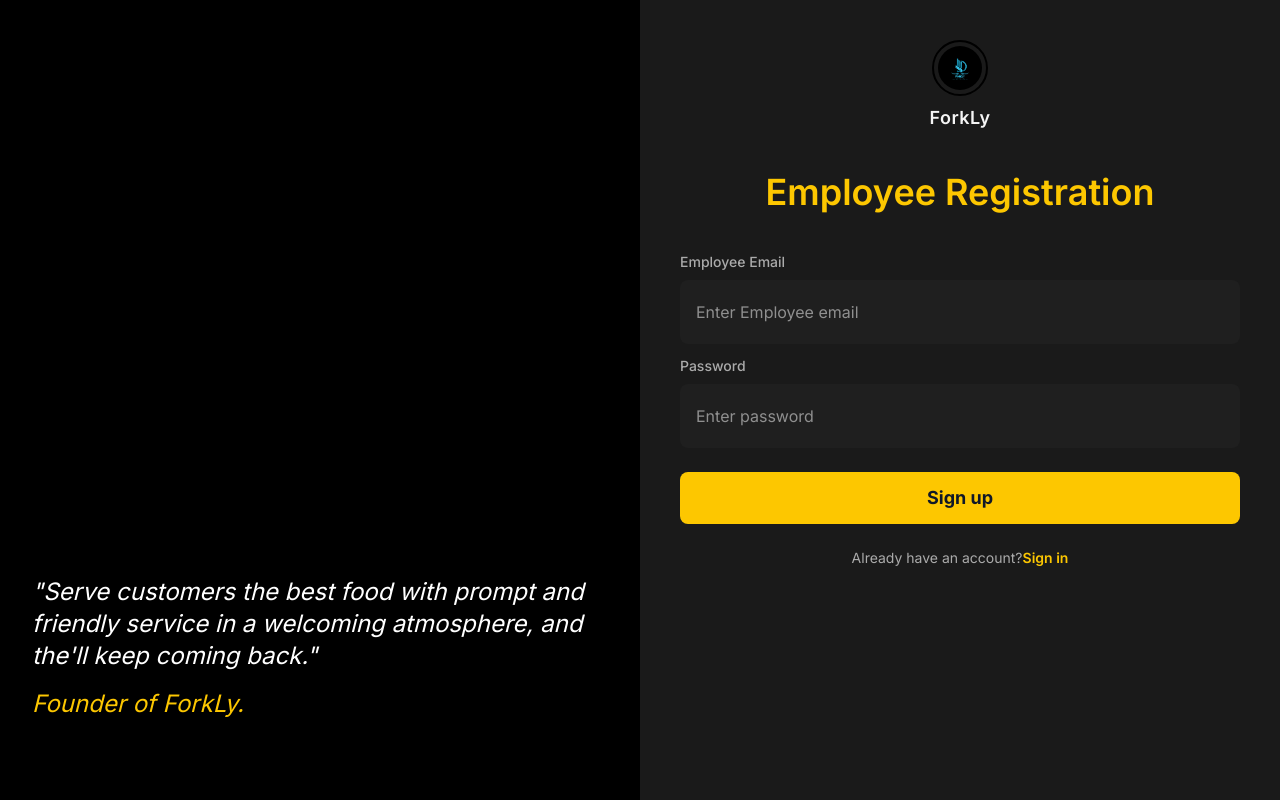
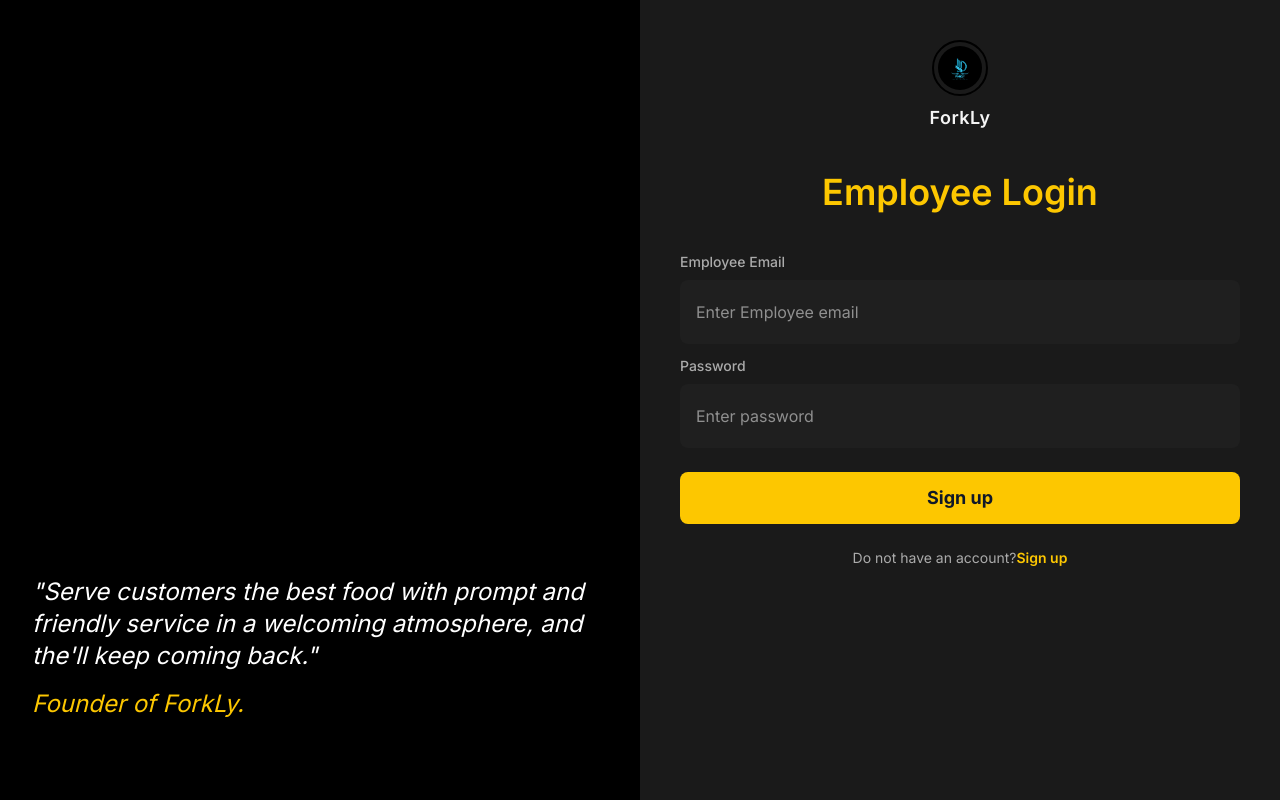
Before and after one commit to FlxBot001/pos_system, a React (Vite) app: page /auth in a window 1280 px wide. Built offline with nearby package versions, Linux system fonts and the light colour scheme.

Commit message:
Updated login page

```diff
--- a/src/pages/Auth.jsx
+++ b/src/pages/Auth.jsx
@@ -46,7 +46,7 @@ const Auth = () => {
         </div>
 
         <h2 className="text-4xl text-center mt-10 font-semibold text-yellow-400 mb-10">
-          Employee Registration
+          Employee Login
         </h2>
 
         {/* Components */}
@@ -57,11 +57,11 @@ const Auth = () => {
 
         <div className="flex justify-center mt-6">
           <p className="text-sm text-[#ababab]">
-            Already have an account?
+            Do not have an account?
             <a
             href="#"
             className="text-yellow-400 font-semibold hover:underline">
-              Sign in
+              Sign up
             </a>
           </p>
         </div>
```
